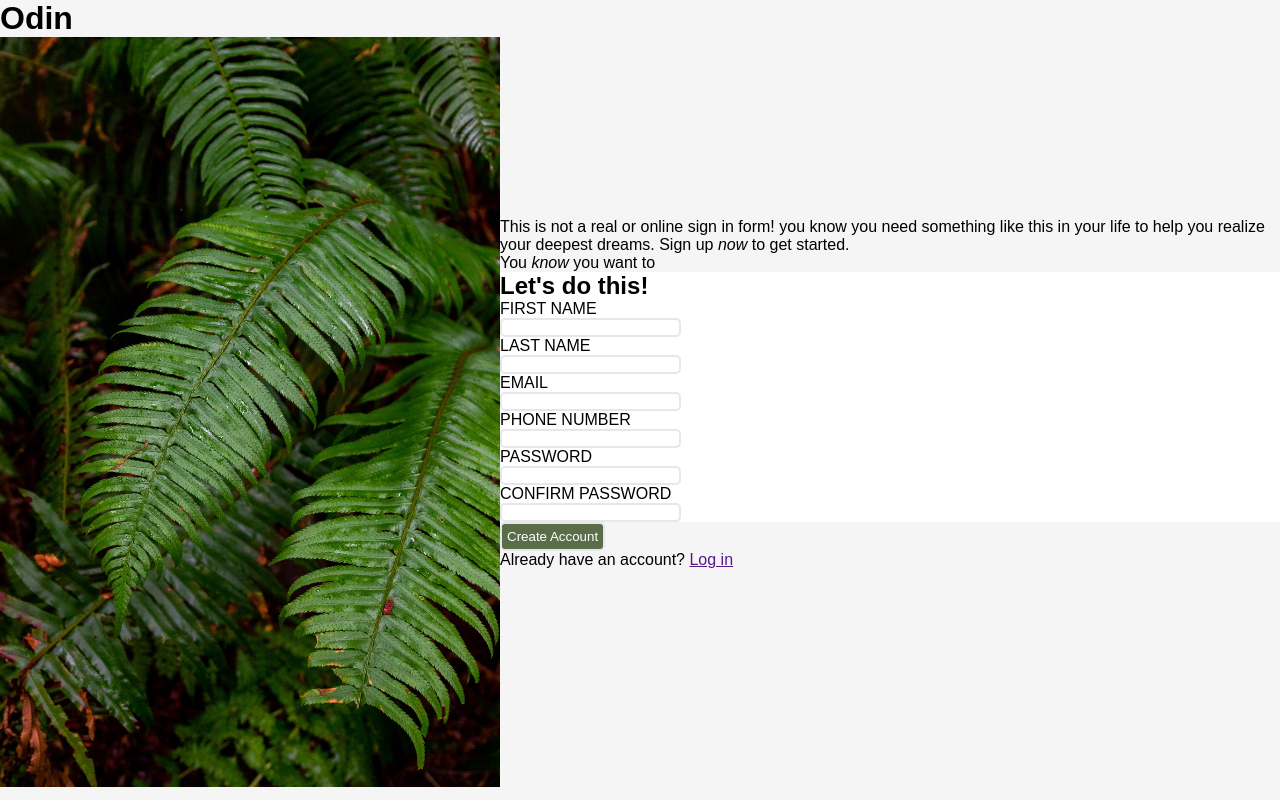
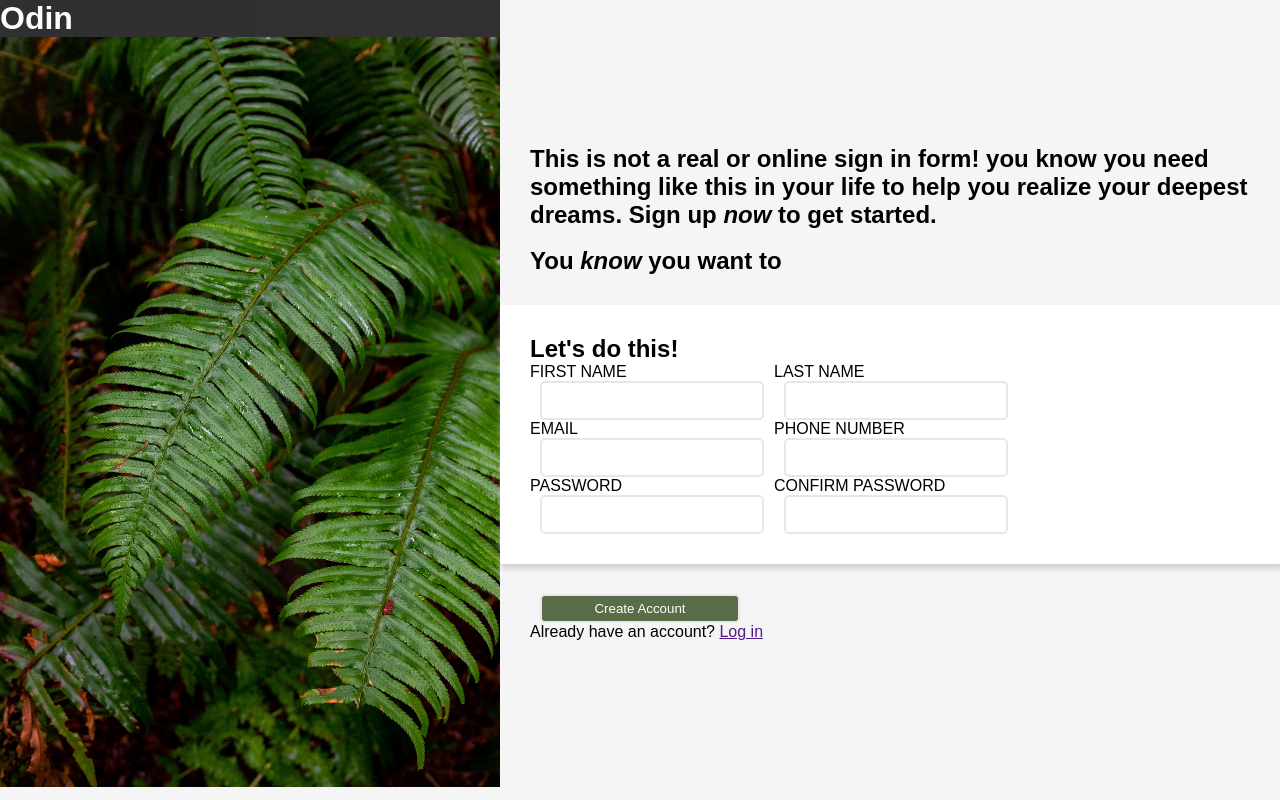
Before and after one commit to JSzkup/odin-sign-up-form, a plain HTML site: page index.html in a window 1280 px wide. Drawn offline with Linux system fonts and the light colour scheme.

Commit message:
html fixes and formatting, new divs
add basic css styles

```diff
--- a/css/styles.css
+++ b/css/styles.css
@@ -21,9 +21,22 @@ body {
     justify-content: center;
 }
 
+#explanation-section {
+    margin: 30px;
+}
+
 #form-section {
+    box-shadow: 2px 5px 5px lightgrey;
+
+}
+
+#myform {
     background-color: white;
-    ;
+    padding: 30px;
+}
+
+#submit-section {
+    margin: 30px;
 }
 
 img {
@@ -32,9 +45,37 @@ img {
     width: 500px;
 }
 
+#transparent-background {
+    background-color: black;
+    opacity: 80%;
+}
+
+#main-title {
+    color: white;
+}
+
+#form-inputs {
+    display: flex;
+    justify-content: flex-start;
+    flex-wrap: wrap;
+
+}
+
+input,
+label {
+    display: block;
+}
+
+label {
+    float: above;
+}
+
 input {
     border: 2px solid #E5E7EB;
     border-radius: 5px;
+    padding: 10px;
+    margin: 0px 10px 0px 10px;
+    width: 200px;
 }
 
 input:focus {
@@ -45,6 +86,4 @@ input[type="submit"] {
     background-color: #596D48;
     color: white;
     padding: 5px;
-    /* moved border radius into main input box */
-    /* border-radius: 5px;  */
 }
--- a/index.html
+++ b/index.html
@@ -13,54 +13,61 @@
 <body>
 
     <div id="side-banner">
-        <h1>Odin</h1>
+        <div id="transparent-background">
+            <h1 id="main-title">Odin</h1>
+        </div>
         <img id="img-banner" src="images/photo-1585202900225-6d3ac20a6962.avif">
         <!-- <img id="img-logo" src="images/odin-lined.png"> -->
     </div>
 
     <div id="righthand">
         <div id="explanation-section">
-            <P>This is not a real or online sign in form! you know you need something like this in your life to help you
-                realize your deepest dreams. Sign up <em>now</em> to get started.</P>
+            <h2>This is not a real or online sign in form! you know you need something like this in your life to help
+                you
+                realize your deepest dreams. Sign up <em>now</em> to get started.</h2>
 
-            <p>You <em>know</em> you want to</p>
+            <!-- padding -->
+            <br>
+
+            <h2>You <em>know</em> you want to</h2>
         </div>
 
         <div id="form-section">
             <form id="myform" action="" method="get">
                 <h2>Let's do this!</h2>
 
+                <div id="form-inputs">
                     <div>
                         <label for="fname">FIRST NAME</label>
+                        <input type="text" id="fname" name="fname">
                     </div>
-                <input type="text" id="fname" name="fname">
 
                     <div>
                         <label for="lname">LAST NAME</label>
+                        <input type="text" id="lname" name="lname">
                     </div>
-                <input type="text" id="lname" name="lname">
 
                     <div>
                         <label for="email">EMAIL</label>
+                        <input type="email" id="email" name="email">
                     </div>
-                <input type="email" id="email" name="email">
 
                     <div>
                         <label for="phone">PHONE NUMBER</label>
+                        <input type="tel" id="phone" name="phone">
                     </div>
-                <input type="tel" id="phone" name="phone">
 
                     <div>
                         <label for="password">PASSWORD</label>
-                </div>
                         <input type="password" id="pass" name="password">
                         <!-- "* Passwords do not match" text added in js when passwords dont match -->
+                    </div>
 
                     <div>
                         <label for="conf-password">CONFIRM PASSWORD</label>
+                        <input type="password" id="con-pass" name="conf-password">
                     </div>
-                <input type="password" id="con-pass" name="conf-password">
-
+                </div>
             </form>
         </div>
 
```
Lines whose indentation alone changed are shown as unchanged.
